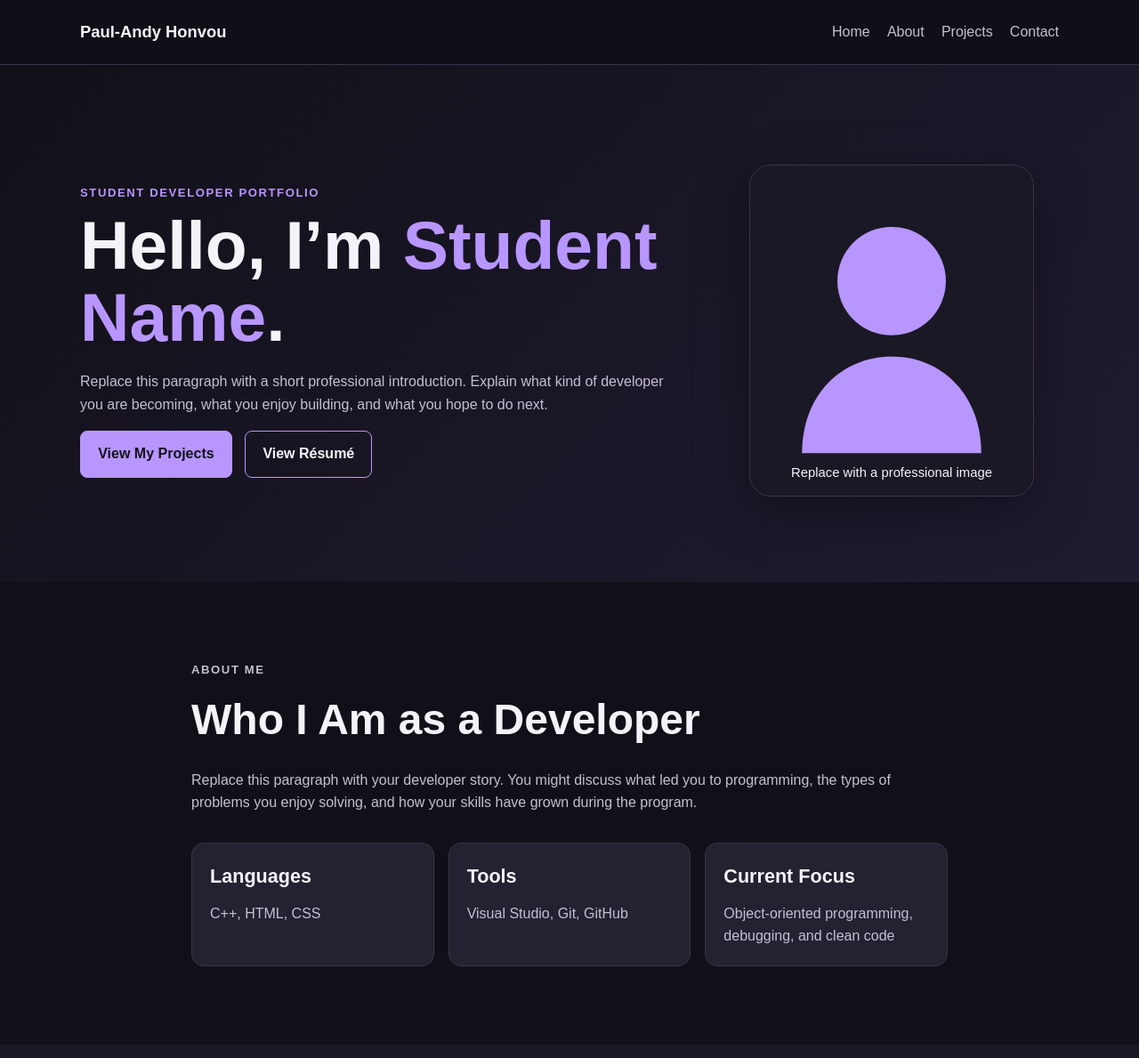
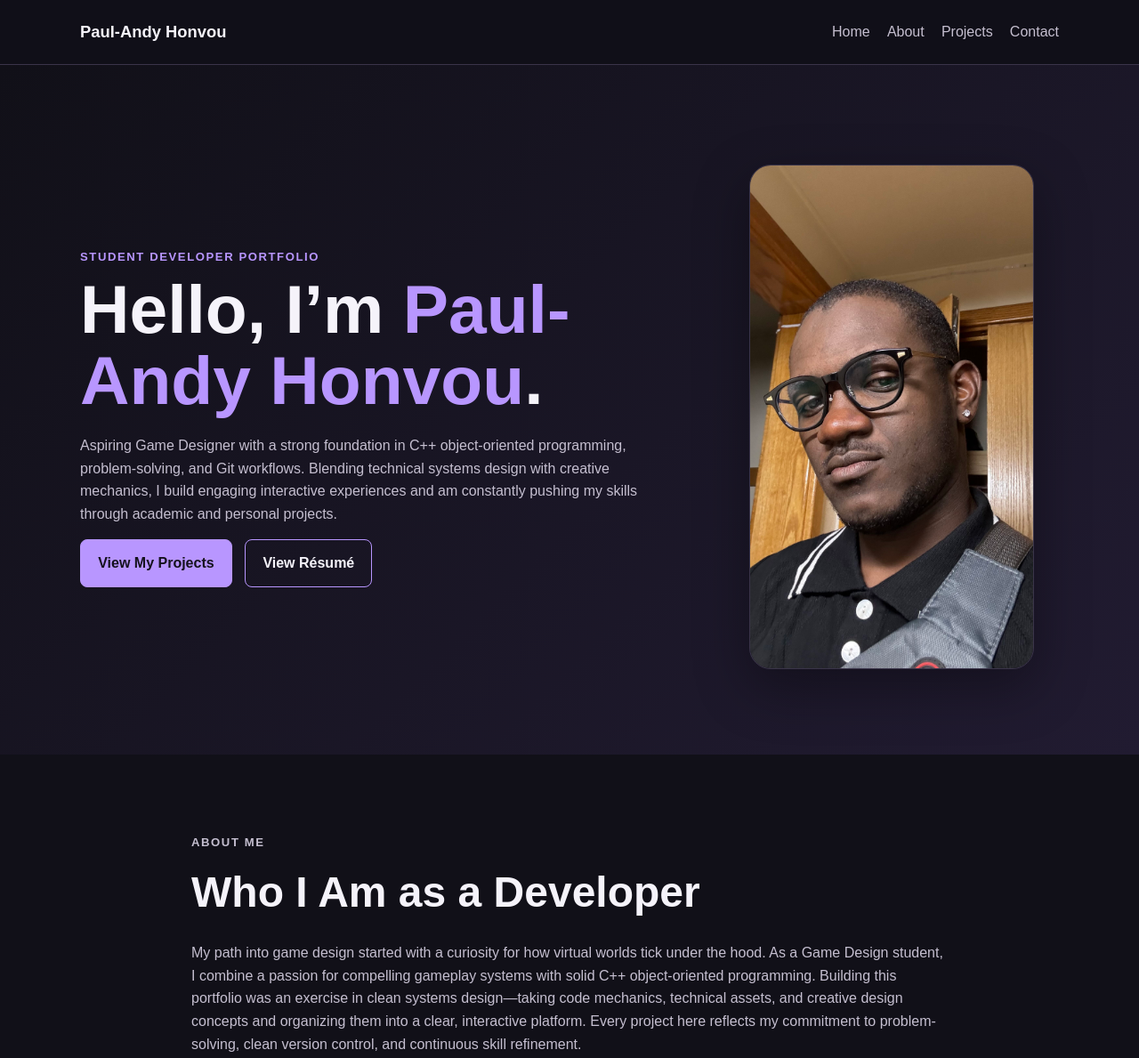
Before and after one commit to D-rilas/D-rilas.github.io, a plain HTML site: page index.html in a window 1280 px wide. Shown: the top 1189 px of the page at 89% size. Drawn offline with Linux system fonts and the light colour scheme.

Commit message:
multiples updates

```diff
--- a/index.html
+++ b/index.html
@@ -27,9 +27,9 @@
             <div class="container hero-content">
                 <div>
                     <p class="eyebrow">Student Developer Portfolio</p>
-                    <h1>Hello, I’m <span>Student Name</span>.</h1>
+                    <h1>Hello, I’m <span>Paul-Andy Honvou</span>.</h1>
                     <p class="hero-text">
-                        Replace this paragraph with a short professional introduction. Explain what kind of developer you are becoming, what you enjoy building, and what you hope to do next.
+                        Aspiring Game Designer with a strong foundation in C++ object-oriented programming, problem-solving, and Git workflows. Blending technical systems design with creative mechanics, I build engaging interactive experiences and am constantly pushing my skills through academic and personal projects.
                     </p>
                     <div class="button-row">
                         <a class="button primary" href="#projects">View My Projects</a>
@@ -37,7 +37,7 @@
                     </div>
                 </div>
 
-                <img class="profile-image" src="images/profile-placeholder.svg" alt="Placeholder profile illustration">
+                <img class="profile-image" src="images/IMG_3957.jpg" alt="Photo of Paul-Andy Honvou">
             </div>
         </section>
 
@@ -46,7 +46,7 @@
                 <p class="section-label">About Me</p>
                 <h2>Who I Am as a Developer</h2>
                 <p>
-                    Replace this paragraph with your developer story. You might discuss what led you to programming, the types of problems you enjoy solving, and how your skills have grown during the program.
+                    My path into game design started with a curiosity for how virtual worlds tick under the hood. As a Game Design student, I combine a passion for compelling gameplay systems with solid C++ object-oriented programming. Building this portfolio was an exercise in clean systems design—taking code mechanics, technical assets, and creative design concepts and organizing them into a clear, interactive platform. Every project here reflects my commitment to problem-solving, clean version control, and continuous skill refinement.
                 </p>
 
                 <div class="skills-grid">
```
Also changed, not shown: images/IMG_3957.jpg (added).
